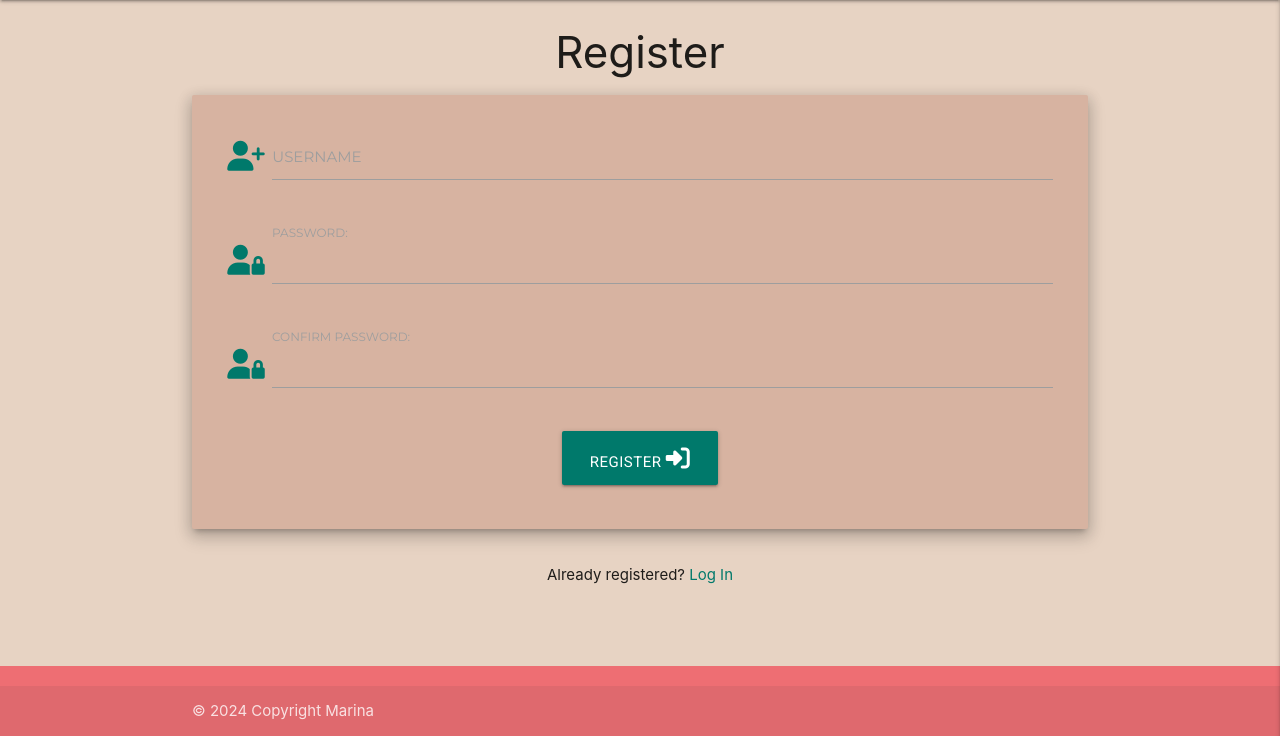
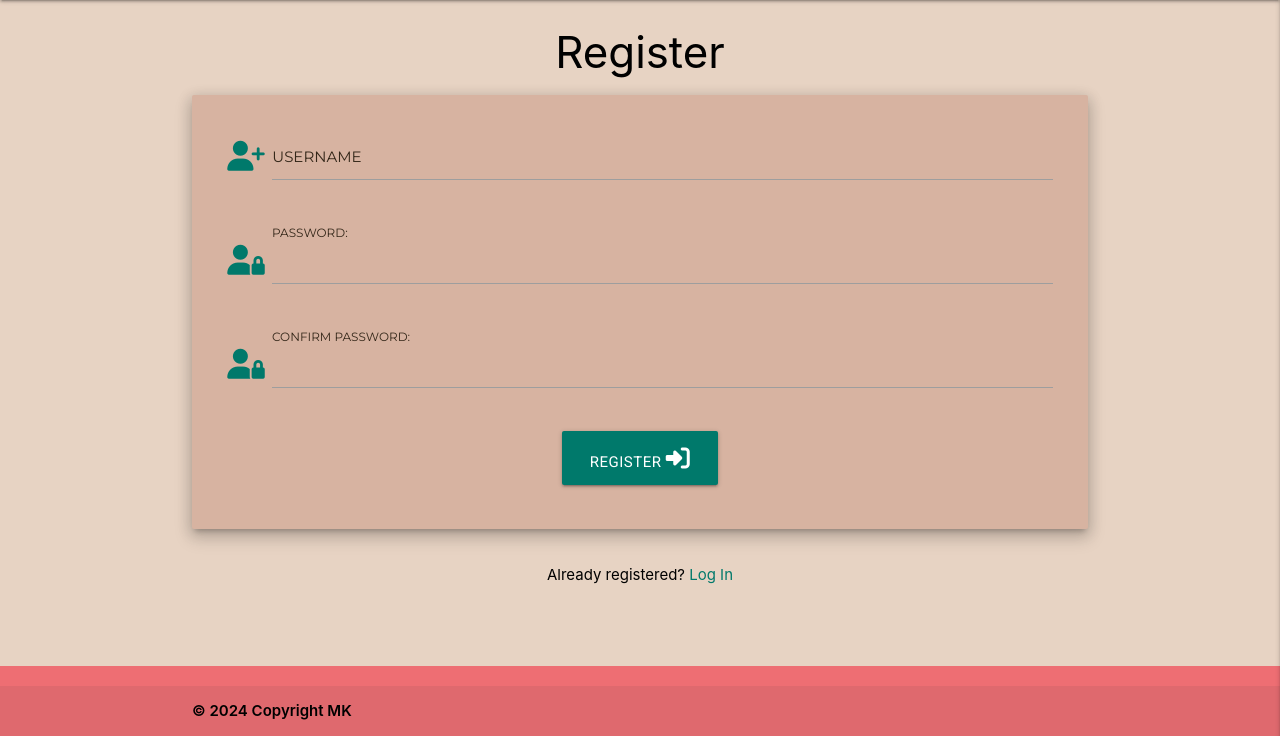
Before and after one commit to marina9222/guinea-pig-database, a Flask app: page /register in a window 1280 px wide. Shown: the part 64-800 px from the top of the page. Run offline with Flask 2, Linux system fonts and the light colour scheme; some libraries are stand-ins or nearby versions.

Commit message:
Add: css classes for the register form and log in

```diff
--- a/templates/index.html
+++ b/templates/index.html
@@ -103,7 +103,7 @@
     <footer class="page-footer">
       <div class="footer-copyright">
         <div class="container">
-        © 2024 Copyright Marina
+        <p class="black-text text-bold">© 2024 Copyright MK</p>
         </div>
       </div>
 
--- a/templates/register.html
+++ b/templates/register.html
@@ -3,7 +3,7 @@
 
 
 
-<h3 class="center-align">Register</h3>
+<h3 class="center-align black-text">Register</h3>
 <div class="row">
     <form class="s12 m8 offset-m2" method="POST" action="{{ url_for('register') }}">
       <div class="card-panel z-depth-3">
@@ -13,7 +13,7 @@
             <div class="input-field col s12">
                 <i class="fas fa-user-plus prefix icon-color"></i>
                 <input id="username" name="username" type="text" minlength="5" maxlength="15" pattern="^[a-zA-Z0-9]{5,15}$"  class="validate" required>
-                <label for="username" class="form-text">Username</label>
+                <label for="username" class="form-text main-text-color">Username</label>
               </div>
         </div>
 
@@ -22,14 +22,14 @@
          <div class="input-field col s12">
             <i class="fas fa-user-lock prefix icon-color"></i>
             <input id="password" name ="password" type="password" pattern="^[a-zA-Z0-9]{5,15}$"  minlength="5"  class="validate" placeholder=" " maxlength="15" required>
-            <label for="password" class="form-text">Password:</label>
+            <label for="password" class="form-text main-text-color">Password:</label>
           </div>
         </div>
         <div class="row mb-4">
             <div class="input-field col s12">
                <i class="fas fa-user-lock prefix icon-color"></i>
                <input id="confirm_password" name ="confirm_password" type="password" pattern="^[a-zA-Z0-9]{5,15}$"  minlength="5"  class="validate" placeholder=" " maxlength="15" required>
-               <label for="confirm_password" class="form-text">Confirm Password:</label>
+               <label for="confirm_password" class="form-text main-text-color">Confirm Password:</label>
              </div>
            </div>
         <!-- register -->
@@ -46,7 +46,7 @@
 
   <div class="row">
     <div class="col s12">
-     <p class="center-align">
+     <p class="center-align black-text">
       Already registered? <a href="{{ url_for('login') }}" class="icon-color">Log In</a>
     </p>
     </div>
```
Also changed, not shown: templates/login.html (+5 -5 lines).
